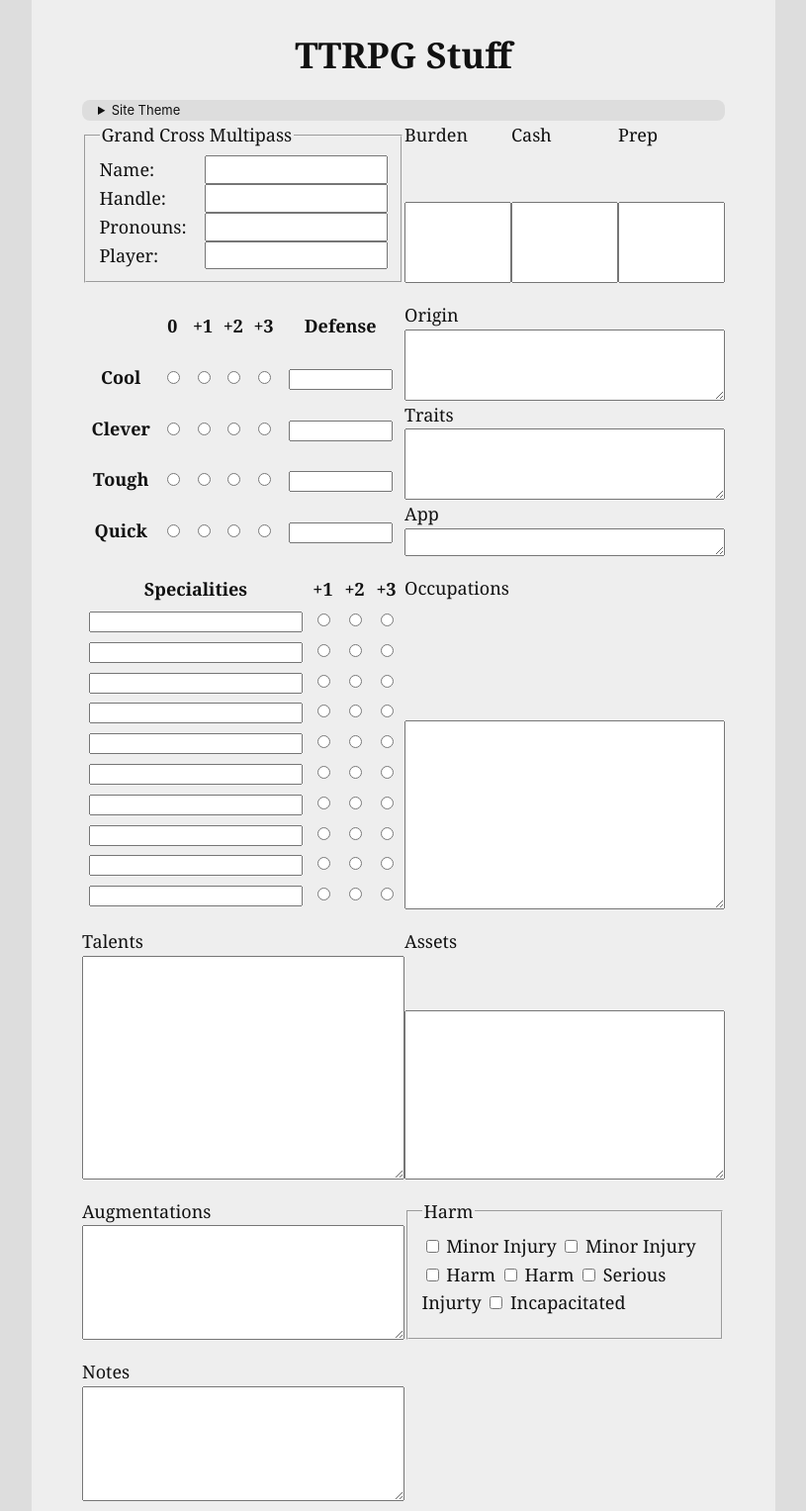
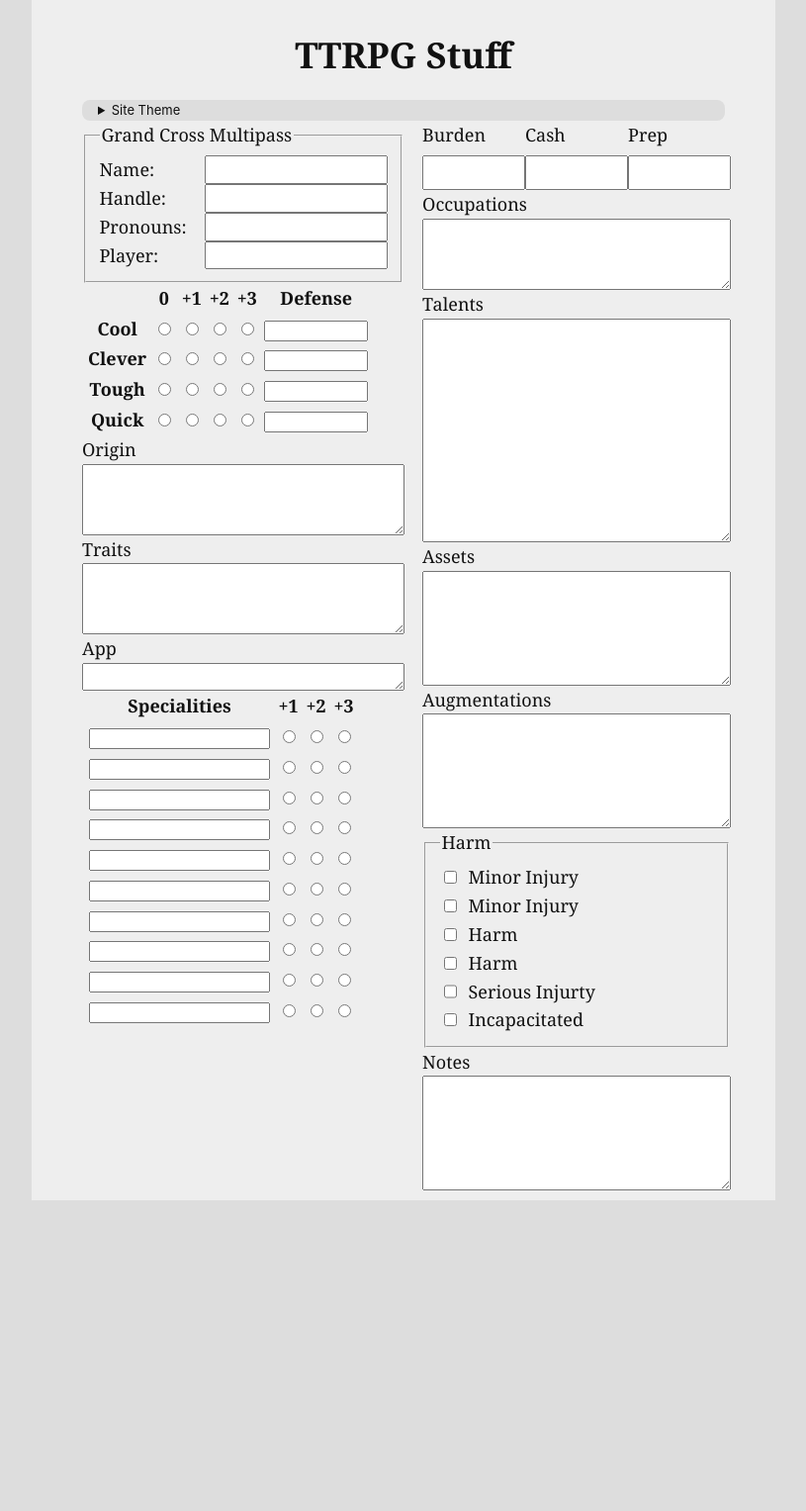
Before and after one commit to abstiles/ttrpg, a Jekyll site: the page built from hard-wired-island.md, in a window 1280 px wide. Shown: the whole page at 99% size, without its empty margins (232-1047 px from the left). Built offline with Jekyll 4.4.1, drawn with Linux system fonts in a browser that asks for light colours; our own code applies the rules of GitHub Pages for plain Markdown files; after the commit the page ends 1213 px from its top, so only the background shows below that; some of the changed lines change nothing that is shown.

Commit message:
Attempt less gridded flow

```diff
--- a/hard-wired-island.md
+++ b/hard-wired-island.md
@@ -4,7 +4,7 @@ style: |-
   form {
     display: grid;
     grid-template-columns: 1fr 1fr;
-    row-gap: 1em;
+    column-gap: 1em;
   }
   .block {
     display: grid;
@@ -40,8 +40,14 @@ style: |-
     font-family: var(--sans);
     font-size: 18pt;
   }
+  #harm {
+    display: grid;
+    grid-template-columns: auto 1fr;
+    column-gap: 0.5em;
+  }
 ---
 <form>
+<div class="column">
 
 <fieldset id="multipass">
 <legend>Grand Cross Multipass</legend>
@@ -50,15 +56,6 @@ style: |-
 <label for="pronouns">Pronouns:</label><input type="text" id="pronouns">
 <label for="player">Player:</label><input type="text" id="player">
 </fieldset>
-
-<div id="status">
-<label for="burden">Burden</label>
-<input size="2" type="text" name="burden" id="burden">
-<label for="cash">Cash</label>
-<input size="2" type="text" name="cash" id="cash">
-<label for="prep">Prep</label>
-<input size="2" type="text" name="prep" id="prep">
-</div>
 
 <table id="stats">
   <tr>
@@ -181,6 +178,18 @@ style: |-
 </tr>
 </table>
 
+</div>
+<div class="column">
+
+<div id="status">
+<label for="burden">Burden</label>
+<input size="2" type="text" name="burden" id="burden">
+<label for="cash">Cash</label>
+<input size="2" type="text" name="cash" id="cash">
+<label for="prep">Prep</label>
+<input size="2" type="text" name="prep" id="prep">
+</div>
+
 <div class="block">
 <label for="occupations">Occupations</label>
 <textarea id="occupations" rows="3"></textarea>
@@ -218,4 +227,6 @@ style: |-
 <label for="notes">Notes</label>
 <textarea id="notes" rows="5"></textarea>
 </div>
+
+</div> <!-- end column -->
 </form>
```
